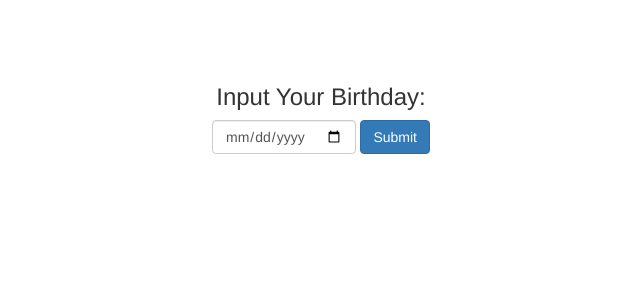
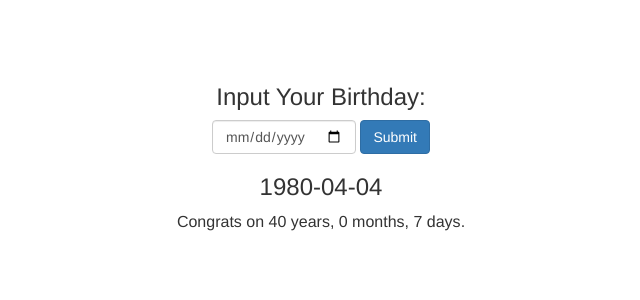
Before and after one commit to etolpygo/udemy-react-redux-course-, a React (Create React App) app: page / in a window 1280 px wide. Shown: the top 300 px of the page, without its empty margins (319-959 px from the left). Built offline with nearby package versions, Linux system fonts and the light colour scheme.

Commit message:
add birthday state; pass on to new AgeStats component; calculate num of years month days

```diff
--- /dev/null
+++ b/src/components/AgeStats.js
@@ -0,0 +1,28 @@
+import React, { Component } from 'react';
+
+class AgeStats extends Component {
+  timeSince(date) {
+    let today = new Date().getTime();
+    let other_date = new Date(date).getTime();
+    let difference = Math.abs(today - other_date);
+
+    let days = Math.floor(difference / (1000 * 3600 * 24));
+    let years = Math.floor(days / 365);
+    days -= years * 365;
+    let months = Math.floor(days / 31);
+    days -= months * 31;
+
+    return `${years} years, ${months} months, ${days} days`;
+  }
+
+  render() {
+    return (
+      <div>
+        <h3>{this.props.date}</h3>
+        <p>Congrats on {this.timeSince(this.props.date)}.</p>
+      </div>
+    )
+  }
+}
+
+export default AgeStats;
--- a/src/components/App.js
+++ b/src/components/App.js
@@ -1,20 +1,37 @@
 import React, { Component } from 'react';
 import { Form, FormControl, Button } from 'react-bootstrap';
 import '../styles/App.css';
+import AgeStats from './AgeStats';
 
 class App extends Component {
+  constructor() {
+    super();
+    this.state = {
+      newDate: '',
+      birthday: '1980-04-04'
+    }
+  }
+
+  changeBirthday() {
+    this.setState({
+      birthday: this.state.newDate
+    });
+  }
+
+
   render() {
     return (
       <div className="App">
         <Form inline>
           <h3>Input Your Birthday:</h3>
-          <FormControl type="date">
+          <FormControl type="date" onChange={ event => this.setState({ newDate: event.target.value })}>
           </FormControl>
           {' '}
-          <Button>
+          <Button onClick={ () => this.changeBirthday()}>
             Submit
           </Button>
         </Form>
+        <AgeStats date={this.state.birthday} />
       </div>
     );
   }
```
